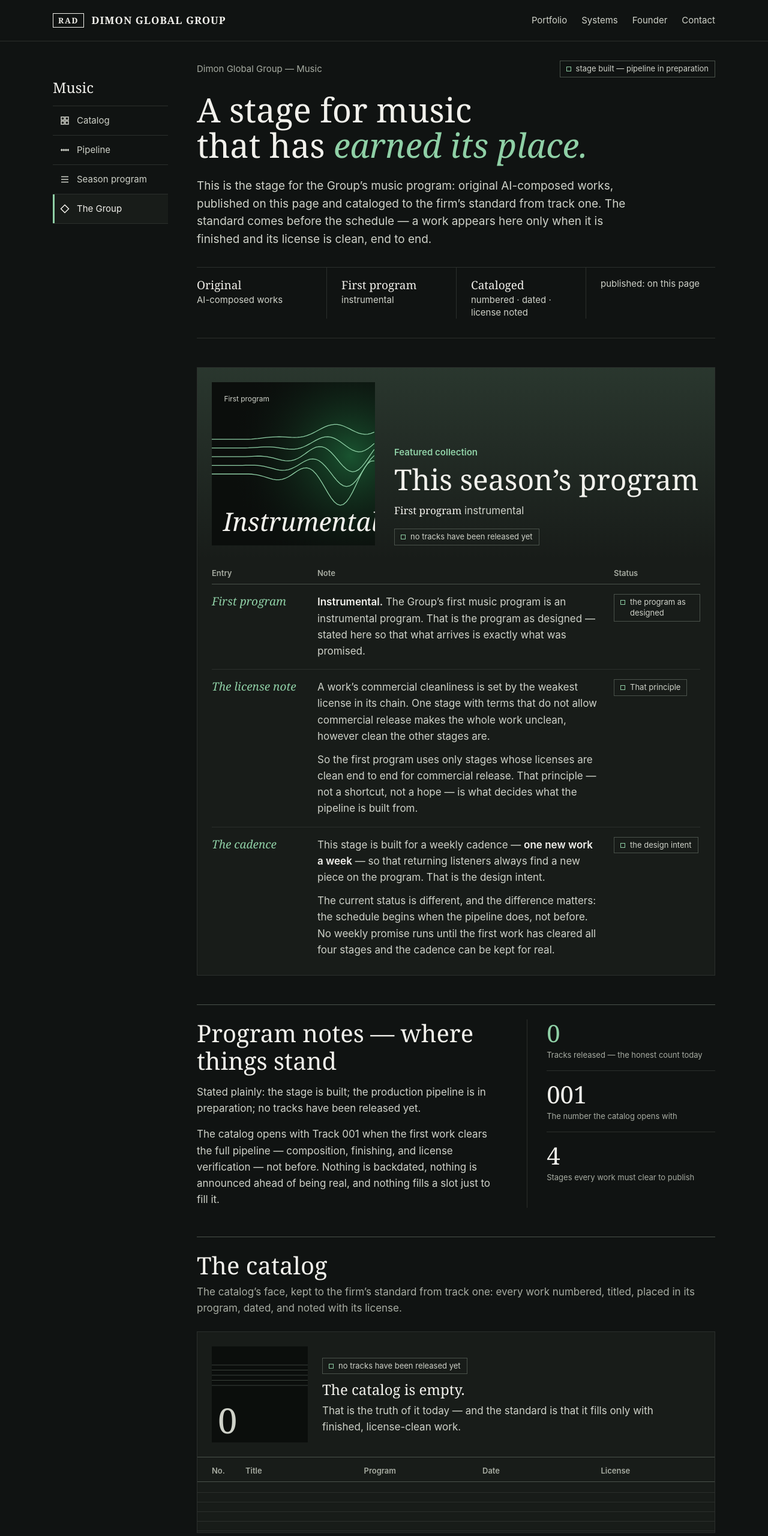
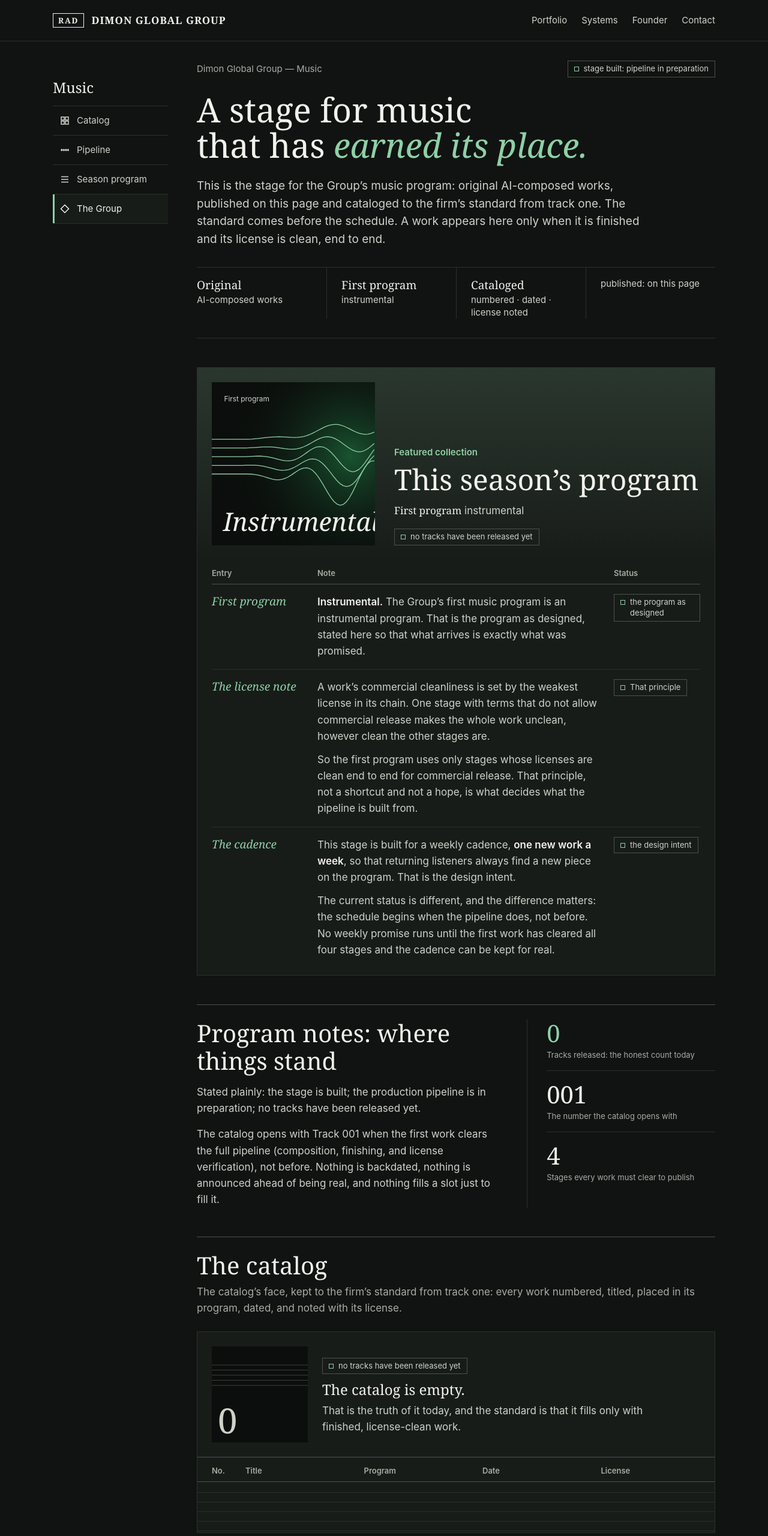
Before and after one commit to DimonGlobalGroup/DimonGlobalGroup.github.io, a plain HTML site: page dgg-music/index.html in a window 1280 px wide. Shown: the top 2560 px of the page at 60% size. Drawn offline with Linux system fonts and the light colour scheme.

Commit message:
Music: human-writing pass, em-dash density to standard (PRO-AUDIT P2-1)

```diff
--- a/dgg-music/index.html
+++ b/dgg-music/index.html
@@ -389,10 +389,10 @@ img.img-missing{ opacity:0; }
 <section class="d-hero">
   <div class="d-top">
     <p class="kick">Dimon Global Group — Music</p>
-    <p class="badge">stage built — pipeline in preparation</p>
+    <p class="badge">stage built: pipeline in preparation</p>
   </div>
   <h1>A stage for music <br />that has <em>earned its place.</em></h1>
-  <p>This is the stage for the Group&rsquo;s music program: original AI-composed works, published on this page and cataloged to the firm&rsquo;s standard from track one. The standard comes before the schedule — a work appears here only when it is finished and its license is clean, end to end.</p>
+  <p>This is the stage for the Group&rsquo;s music program: original AI-composed works, published on this page and cataloged to the firm&rsquo;s standard from track one. The standard comes before the schedule. A work appears here only when it is finished and its license is clean, end to end.</p>
   <div class="d-facts">
     <span><b>Original</b> AI-composed works</span>
     <span><b>First program</b> instrumental</span>
@@ -423,7 +423,7 @@ img.img-missing{ opacity:0; }
         <li class="tr">
           <h3>First program</h3>
           <div class="tr-body">
-            <p><b>Instrumental.</b> The Group&rsquo;s first music program is an instrumental program. That is the program as designed — stated here so that what arrives is exactly what was promised.</p>
+            <p><b>Instrumental.</b> The Group&rsquo;s first music program is an instrumental program. That is the program as designed, stated here so that what arrives is exactly what was promised.</p>
           </div>
           <p class="badge">the program as designed</p>
         </li>
@@ -431,14 +431,14 @@ img.img-missing{ opacity:0; }
           <h3>The license note</h3>
           <div class="tr-body">
             <p>A work&rsquo;s commercial cleanliness is set by the weakest license in its chain. One stage with terms that do not allow commercial release makes the whole work unclean, however clean the other stages are.</p>
-            <p>So the first program uses only stages whose licenses are clean end to end for commercial release. That principle — not a shortcut, not a hope — is what decides what the pipeline is built from.</p>
+            <p>So the first program uses only stages whose licenses are clean end to end for commercial release. That principle, not a shortcut and not a hope, is what decides what the pipeline is built from.</p>
           </div>
           <p class="badge">That principle</p>
         </li>
         <li class="tr">
           <h3>The cadence</h3>
           <div class="tr-body">
-            <p>This stage is built for a weekly cadence — <b>one new work a week</b> — so that returning listeners always find a new piece on the program. That is the design intent.</p>
+            <p>This stage is built for a weekly cadence, <b>one new work a week</b>, so that returning listeners always find a new piece on the program. That is the design intent.</p>
             <p>The current status is different, and the difference matters: the schedule begins when the pipeline does, not before. No weekly promise runs until the first work has cleared all four stages and the cadence can be kept for real.</p>
           </div>
           <p class="badge">the design intent</p>
@@ -451,12 +451,12 @@ img.img-missing{ opacity:0; }
 <section class="band notes" aria-labelledby="notes-h">
   <div class="split">
     <div>
-      <h2 id="notes-h">Program notes — where things stand</h2>
+      <h2 id="notes-h">Program notes: where things stand</h2>
       <p>Stated plainly: the stage is built; the production pipeline is in preparation; no tracks have been released yet.</p>
-      <p>The catalog opens with Track 001 when the first work clears the full pipeline — composition, finishing, and license verification — not before. Nothing is backdated, nothing is announced ahead of being real, and nothing fills a slot just to fill it.</p>
+      <p>The catalog opens with Track 001 when the first work clears the full pipeline (composition, finishing, and license verification), not before. Nothing is backdated, nothing is announced ahead of being real, and nothing fills a slot just to fill it.</p>
     </div>
     <div class="side">
-      <div class="stat"><div class="n">0</div><div class="t">Tracks released — the honest count today</div></div>
+      <div class="stat"><div class="n">0</div><div class="t">Tracks released: the honest count today</div></div>
       <div class="stat"><div class="n">001</div><div class="t">The number the catalog opens with</div></div>
       <div class="stat"><div class="n">4</div><div class="t">Stages every work must clear to publish</div></div>
     </div>
@@ -478,7 +478,7 @@ img.img-missing{ opacity:0; }
         <div>
           <p class="badge">no tracks have been released yet</p>
           <h3>The catalog is empty.</h3>
-          <p>That is the truth of it today — and the standard is that it fills only with finished, license-clean work.</p>
+          <p>That is the truth of it today, and the standard is that it fills only with finished, license-clean work.</p>
         </div>
       </div>
       <table class="catalog">
@@ -501,7 +501,7 @@ img.img-missing{ opacity:0; }
       <div class="step">
         <span class="no">STAGE 01</span>
         <h3>Compose</h3>
-        <p>An original work is composed with artificial intelligence inside a pipeline the Group operates itself. A sketch is not a track — composition is only the first stage.</p>
+        <p>An original work is composed with artificial intelligence inside a pipeline the Group operates itself. A sketch is not a track. Composition is only the first stage.</p>
       </div>
       <div class="step">
         <span class="no">STAGE 02</span>
@@ -511,7 +511,7 @@ img.img-missing{ opacity:0; }
       <div class="step">
         <span class="no">STAGE 03</span>
         <h3>Verify License</h3>
-        <p>Every stage in the work&rsquo;s chain is checked before release. A track may only publish when its license chain is clean end to end — no exceptions for a deadline.</p>
+        <p>Every stage in the work&rsquo;s chain is checked before release. A track may only publish when its license chain is clean end to end, with no exceptions for a deadline.</p>
       </div>
       <div class="step">
         <span class="no">STAGE 04</span>
@@ -525,7 +525,7 @@ img.img-missing{ opacity:0; }
 <section class="band closing">
   <div class="quote">
     <blockquote>&ldquo;An empty catalog, honestly labeled, is worth more than a full one that <b>isn&rsquo;t true.</b>&rdquo;</blockquote>
-    <p class="side">When Track 001 clears the pipeline, it will appear in the catalog above — numbered, dated, and license noted. The Group&rsquo;s film program lives on the <a href="https://dimonglobalgroup.github.io/dgg-cinema/">Cinema page</a>, and its wider publishing record on the <a href="https://dimonglobalgroup.github.io/dgg-media/">Media page</a>.</p>
+    <p class="side">When Track 001 clears the pipeline, it will appear in the catalog above, numbered, dated, and license noted. The Group&rsquo;s film program lives on the <a href="https://dimonglobalgroup.github.io/dgg-cinema/">Cinema page</a>, and its wider publishing record on the <a href="https://dimonglobalgroup.github.io/dgg-media/">Media page</a>.</p>
   </div>
 </section>
 </main>
--- a/sitemap.xml
+++ b/sitemap.xml
@@ -62,7 +62,7 @@
   </url>
   <url>
     <loc>https://dimonglobalgroup.github.io/dgg-music/</loc>
-    <lastmod>2026-11-10</lastmod>
+    <lastmod>2026-11-16</lastmod>
     <priority>0.8</priority>
   </url>
 </urlset>
```
